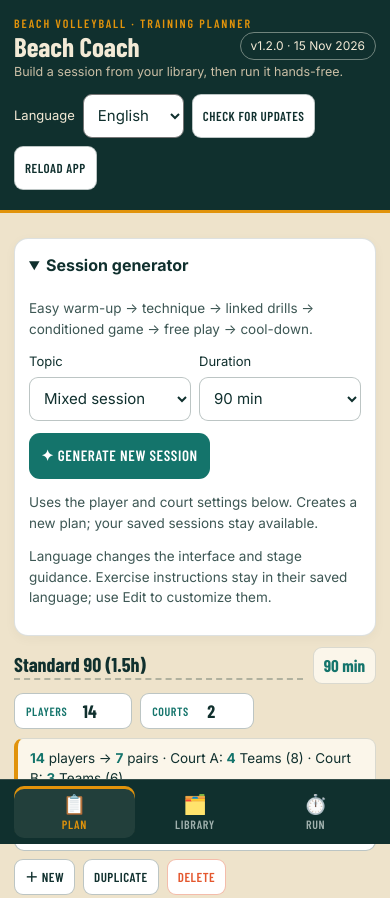
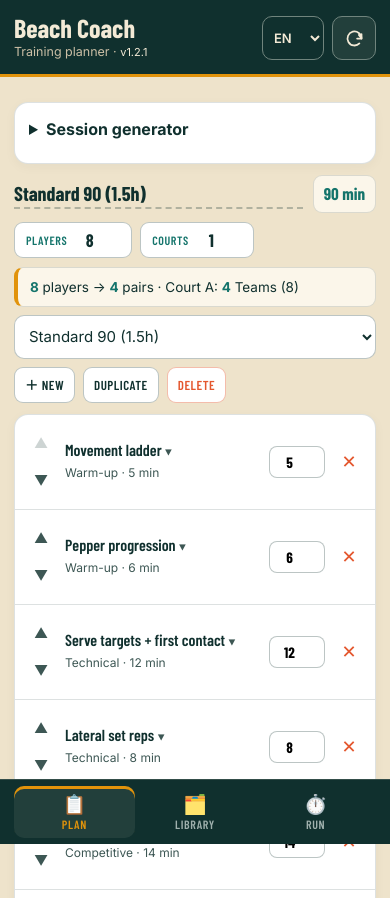
Before and after one commit to steso/beach-coach, a plain HTML site: page index.html in a window 390 px wide. Shown: the top 898 px of the page. Drawn offline with nearby package versions, Linux system fonts and the light colour scheme.

Commit message:
Compact mobile header, simplify refresh and default to eight players on one court

```diff
--- a/index.html
+++ b/index.html
@@ -4,7 +4,7 @@
 <meta charset="UTF-8">
 <meta name="viewport" content="width=device-width, initial-scale=1, viewport-fit=cover">
 <meta name="theme-color" content="#10302E">
-<title>Beach Coach · v1.2.0</title>
+<title>Beach Coach · v1.2.1</title>
 <link rel="preconnect" href="https://fonts.googleapis.com">
 <link rel="preconnect" href="https://fonts.gstatic.com" crossorigin>
 <link href="https://fonts.googleapis.com/css2?family=Barlow+Condensed:wght@500;600;700&family=Inter:wght@400;500;600;700&display=swap" rel="stylesheet">
@@ -29,8 +29,10 @@
   h1{font-family:var(--disp);font-weight:700;font-size:27px;line-height:.98;margin:1px 0 0}
   .sub-h{font-size:12.5px;color:#CBBFA6;margin-top:3px}
 
-  .brand-row{display:flex;align-items:center;justify-content:space-between;gap:12px;flex-wrap:wrap}
-  .version{display:inline-block;border:1px solid #70847D;border-radius:99px;padding:4px 10px;color:#F3EAD6;font-size:12px;white-space:nowrap;text-decoration:none}
+  .brand-row{display:flex;align-items:center;justify-content:space-between;gap:12px;flex-wrap:nowrap}
+  .brand-copy{min-width:0}
+  .brand-copy h1{font-size:26px;white-space:nowrap}
+  .version{color:#F3EAD6;font-size:11px;white-space:nowrap;text-decoration:none}
   .version:hover{background:rgba(243,234,214,.12)}
   main.wrap{padding-top:14px}
   .card{box-shadow:0 3px 12px rgba(16,48,46,.04)}
@@ -40,11 +42,12 @@
   .fchip{min-height:44px}
   .tab.active{box-shadow:inset 0 3px 0 var(--marigold)}
 
-  .settings{margin-top:12px;display:flex;gap:8px;align-items:center;flex-wrap:wrap}
-  .settings select,.settings button{min-height:44px;border-radius:9px;padding:7px 10px}
-  .settings label{font-size:13px}
-  .settings select{background:var(--surface);color:var(--ink)}
-  #updateStatus{flex-basis:100%;font-size:13px;color:#F3EAD6}
+  .settings{display:flex;gap:8px;align-items:center;flex:0 0 auto}
+  .settings select{height:44px;width:62px;border:1px solid #70847D;border-radius:10px;padding:0 7px;background:transparent;color:#F3EAD6;font-size:13px;font-weight:600}
+  .settings option{background:var(--ink);color:#F3EAD6}
+  .refresh{display:grid;place-items:center;width:44px;height:44px;flex-shrink:0;background:rgba(243,234,214,.08);color:#F3EAD6;border:1px solid #70847D;border-radius:10px;cursor:pointer}
+  .refresh:hover{background:rgba(243,234,214,.16)}
+  @media(max-width:360px){.brand-copy h1{font-size:23px}.brand-row{gap:8px}.settings{gap:6px}.sub-h{font-size:11px}}
   .generator{padding:14px;background:var(--surface-2)}
   .generator summary{cursor:pointer;font-weight:700;min-height:32px}
   .generator .row{margin:12px 0;align-items:end}
@@ -184,19 +187,14 @@
 </defs></svg>
 
 <header>
-  <div class="wrap">
-    <p class="eyebrow">Beach volleyball · training planner</p>
-    <div class="brand-row">
+  <div class="wrap brand-row">
+    <div class="brand-copy">
       <h1 id="hTitle">Beach Coach</h1>
-      <a class="version" href="https://github.com/steso/beach-coach/commits/main/" target="_blank" rel="noopener" aria-label="Version 1.2.0, released 15 November 2026. View source history">v1.2.0 · 15 Nov 2026</a>
+      <div class="sub-h"><span id="hSub">Training planner</span> · <a class="version" href="https://github.com/steso/beach-coach/commits/main/" target="_blank" rel="noopener" aria-label="Version 1.2.1">v1.2.1</a></div>
     </div>
-    <div class="sub-h" id="hSub">Build a session from your library, then run it hands-free.</div>
     <div class="settings">
-      <label for="language">Language</label>
-      <select id="language"><option value="en">English</option><option value="de">Deutsch</option></select>
-      <button class="mini" id="checkUpdate">Check for updates</button>
-      <button class="mini" id="reloadApp">Reload app</button>
-      <div id="updateStatus" role="status" aria-live="polite"></div>
+      <select id="language" aria-label="Language"><option value="en">EN</option><option value="de">DE</option></select>
+      <button class="refresh" id="reloadApp" aria-label="Refresh app" title="Refresh app"><svg width="21" height="21" viewBox="0 0 24 24" fill="none" stroke="currentColor" stroke-width="2" stroke-linecap="round" stroke-linejoin="round" aria-hidden="true"><path d="M20 7v5h-5"/><path d="M20 12a8 8 0 1 0-2.4 5.7M20 12l-3-4"/></svg></button>
     </div>
   </div>
 </header>
@@ -205,7 +203,7 @@
 
   <!-- ===== PLAN ===== -->
   <div class="view" id="v-plan">
-    <details class="card generator" open>
+    <details class="card generator">
       <summary>Session generator</summary>
       <p class="muted">Easy warm-up → technique → linked drills → conditioned game → free play → cool-down.</p>
       <div class="row">
@@ -216,15 +214,15 @@
       </div>
       <button class="btn solid" id="generatePlan">✦ Generate new session</button>
       <p class="muted" id="genStatus" role="status" aria-live="polite">Uses the player and court settings below. Creates a new plan; your saved sessions stay available.</p>
-      <p class="muted">Language changes the interface and stage guidance. Exercise instructions stay in their saved language; use Edit to customize them.</p>
+
     </details>
     <div class="plan-meta">
       <input class="plan-name" id="planName" aria-label="Session name" value="Session">
       <span class="total" id="planTotal">0 min</span>
     </div>
     <div class="squad">
-      <div class="fld"><label for="cfgPlayers">Players</label><input id="cfgPlayers" type="number" min="2" max="40" value="14"></div>
-      <div class="fld"><label for="cfgCourts">Courts</label><input id="cfgCourts" type="number" min="1" max="6" value="2"></div>
+      <div class="fld"><label for="cfgPlayers">Players</label><input id="cfgPlayers" type="number" min="2" max="40" value="8"></div>
+      <div class="fld"><label for="cfgCourts">Courts</label><input id="cfgCourts" type="number" min="1" max="6" value="1"></div>
     </div>
     <div class="dist" id="distLine"></div>
     <div class="row" style="margin:8px 0 2px">
@@ -322,7 +320,7 @@ const uid=()=>Math.random().toString(36).slice(2,9);
 function toast(m){const t=document.getElementById('toast');t.textContent=m;t.classList.add('show');clearTimeout(t._t);t._t=setTimeout(()=>t.classList.remove('show'),1600);}
 
 /* Preferences, safe update checks and structured session generation. */
-const APP_VERSION='1.2.0';
+const APP_VERSION='1.2.1';
 let language=store.get('bvt.language')==='de'?'de':'en';
 const DE={
  'Start gently with controlled contacts; increase movement gradually.':'Locker und mit kontrollierten Kontakten beginnen; Bewegung langsam steigern.',
@@ -332,6 +330,7 @@ const DE={
  'Apply the topic in rallies using the selected game scoring.':'Den Schwerpunkt in Ballwechseln mit der Wertung der gewählten Spielform anwenden.',
  'Play normal beach rules and rally scoring; rotate waiting pairs between mini-sets.':'Nach normalen Beachregeln und Rally-Point-Zählweise spielen; wartende Teams nach Mini-Sätzen einwechseln.',
  'Reduce intensity, mobilize gently and share one learning point.':'Intensität reduzieren, locker mobilisieren und eine Erkenntnis teilen.',
+ 'Training planner':'Trainingsplaner','Refresh app':'App aktualisieren',
  'Language':'Sprache','Check for updates':'Nach Updates suchen','Reload app':'App neu laden',
  'Beach volleyball · training planner':'Beachvolleyball · Trainingsplanung',
  'Build a session from your library, then run it hands-free.':'Training zusammenstellen und mit dem Timer durchführen.',
@@ -401,27 +400,9 @@ function initPreferences(){
   renderAll();renderDetail();paint();translateUI();
  };
  document.getElementById('generatePlan').onclick=generateSession;
- document.getElementById('checkUpdate').onclick=checkForUpdates;
  document.getElementById('reloadApp').onclick=reloadApp;
  if(typeof MutationObserver!=='undefined')uiObserver=new MutationObserver(translateUI);
  translateUI();
-}
-function compareVersions(a,b){
- const parse=s=>{if(typeof s!=='string'||!/^\d+\.\d+\.\d+$/.test(s))throw Error('Invalid version');return s.split('.').map(Number);};
- const x=parse(a),y=parse(b);for(let i=0;i<3;i++)if(x[i]!==y[i])return Math.sign(x[i]-y[i]);return 0;
-}
-async function checkForUpdates(){
- const status=document.getElementById('updateStatus'),button=document.getElementById('checkUpdate');
- status.textContent=t('Checking for updates…');button.disabled=true;
- const controller=new AbortController();const timeout=setTimeout(()=>controller.abort(),10000);
- try{
-  const response=await fetch(new URL('version.json?check='+Date.now(),window.location.href),{cache:'no-store',signal:controller.signal});
-  if(!response.ok)throw Error('Version check failed');
-  const data=await response.json();
-  const newer=compareVersions(data.version,APP_VERSION)>0;
-  status.textContent=language==='de'?(newer?`Version ${data.version} verfügbar. „App neu laden“ antippen.`:`Version ${APP_VERSION} ist aktuell.`):(newer?`Version ${data.version} available. Tap Reload app.`:`Version ${APP_VERSION} is up to date.`);
- }catch{status.textContent=t('Offline: update check unavailable. Your saved plans are safe.');}
- finally{clearTimeout(timeout);button.disabled=false;}
 }
 function reloadApp(){
  if(running&&!confirm(t('A session is running. Reloading resets timer progress. Continue?')))return;
@@ -2348,10 +2329,10 @@ const SEED_LIB=[
   }
 ];
 const SEED_PLAN=[
-  {id:'p1',name:'Standard 90 (1.5h)',players:14,courts:2,blocks:[
+  {id:'p1',name:'Standard 90 (1.5h)',players:8,courts:1,blocks:[
     {exId:'wm1',min:5},{exId:'wm2',min:6},{exId:'tc1',min:12},{exId:'tc3',min:8},{exId:'cp1',min:14},{exId:'cp2',min:15},{exId:'cp4',min:25},{exId:'cd1',min:5}
   ]},
-  {id:'p2',name:'Extended 120 (2h)',players:14,courts:2,blocks:[
+  {id:'p2',name:'Extended 120 (2h)',players:8,courts:1,blocks:[
     {exId:'wm1',min:5},{exId:'wm2',min:6},{exId:'tc1',min:12},{exId:'tc3',min:8},{exId:'tc2',min:10},{exId:'cp1',min:18},{exId:'cp3',min:15},{exId:'cp2',min:15},{exId:'cp4',min:25},{exId:'cd1',min:6}
   ]}
 ];
@@ -2361,7 +2342,7 @@ const EXTRA_PLANS=[
     "id": "np1",
     "name": "Notes - Beach 8 (attack & defense)",
     "players": 8,
-    "courts": 2,
+    "courts": 1,
     "blocks": [
       {
         "exId": "nt8",
@@ -2404,8 +2385,8 @@ const EXTRA_PLANS=[
   {
     "id": "np2",
     "name": "Notes - Beach 12 (6+6)",
-    "players": 12,
-    "courts": 2,
+    "players": 8,
+    "courts": 1,
     "blocks": [
       {
         "exId": "nt8",
@@ -2448,8 +2429,8 @@ const EXTRA_PLANS=[
   {
     "id": "setting90",
     "name": "90 min · Setting & playful side-out",
-    "players": 14,
-    "courts": 2,
+    "players": 8,
+    "courts": 1,
     "blocks": [
       {
         "exId": "wm1",
@@ -2507,7 +2488,7 @@ const plan=()=>PLANS.find(p=>p.id===activePlan)||PLANS[0];
 const PHASE_CLASS={'Warm-up':'warm','Technical':'tech','Competitive':'comp','Cool-down':'cool'};
 
 /* migrate older saved plans that predate players/courts */
-PLANS.forEach(p=>{if(p.players==null)p.players=14;if(p.courts==null)p.courts=2;});
+PLANS.forEach(p=>{if(p.players==null)p.players=8;if(p.courts==null)p.courts=1;});
 
 /* ============ squad / court split ============ */
 const clamp=(v,a,b)=>Math.max(a,Math.min(b,v));
@@ -2674,7 +2655,7 @@ document.getElementById('importFile').onchange=ev=>{
     else if(incoming.length){LIB=incoming;}
     if(incomingPlans.length){
       const byP=new Map(PLANS.map(p=>[p.id,p]));
-      incomingPlans.forEach(p=>{if(p.players==null)p.players=14;if(p.courts==null)p.courts=2;byP.set(p.id,p);});
+      incomingPlans.forEach(p=>{if(p.players==null)p.players=8;if(p.courts==null)p.courts=1;byP.set(p.id,p);});
       PLANS=Array.from(byP.values());
       activePlan=incomingPlans[incomingPlans.length-1].id; // jump to the last plan brought in, so it's visible immediately
     }
@@ -2742,7 +2723,7 @@ document.getElementById('planName').oninput=e=>{plan().name=e.target.value;saveP
 document.getElementById('planSwitch').onchange=e=>{activePlan=e.target.value;savePlans();renderPlan();};
 document.getElementById('cfgPlayers').oninput=e=>{plan().players=clamp(parseInt(e.target.value)||2,2,40);savePlans();document.getElementById('distLine').innerHTML=distText(plan().players,plan().courts);};
 document.getElementById('cfgCourts').oninput=e=>{plan().courts=clamp(parseInt(e.target.value)||1,1,6);savePlans();document.getElementById('distLine').innerHTML=distText(plan().players,plan().courts);};
-document.getElementById('newPlan').onclick=()=>{const p={id:uid(),name:'New session',players:14,courts:2,blocks:[]};PLANS.push(p);activePlan=p.id;savePlans();renderPlan();};
+document.getElementById('newPlan').onclick=()=>{const p={id:uid(),name:'New session',players:8,courts:1,blocks:[]};PLANS.push(p);activePlan=p.id;savePlans();renderPlan();};
 document.getElementById('dupPlan').onclick=()=>{const s=plan();const p={id:uid(),name:s.name+' copy',players:s.players,courts:s.courts,blocks:s.blocks.map(b=>({...b}))};PLANS.push(p);activePlan=p.id;savePlans();renderPlan();toast('Duplicated');};
 document.getElementById('delPlan').onclick=()=>{if(PLANS.length<2){toast('Keep at least one plan');return;}if(confirm('Delete this plan?')){PLANS=PLANS.filter(p=>p.id!==activePlan);activePlan=PLANS[0].id;savePlans();renderPlan();}};
 function addToPlan(exId){const e=exById(exId);plan().blocks.push({exId,min:e.min});savePlans();renderPlan();toast(e.name+' added');}
--- a/version.json
+++ b/version.json
@@ -1 +1 @@
-{"version": "1.2.0"}
+{"version":"1.2.1"}
```
Also changed, not shown: library.json, 2 other files.
